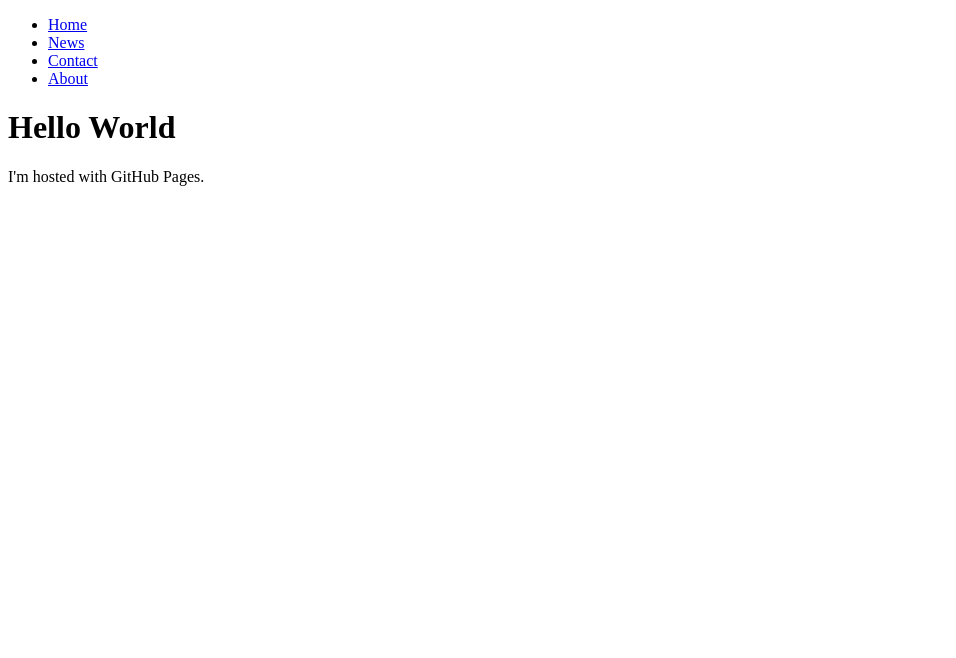
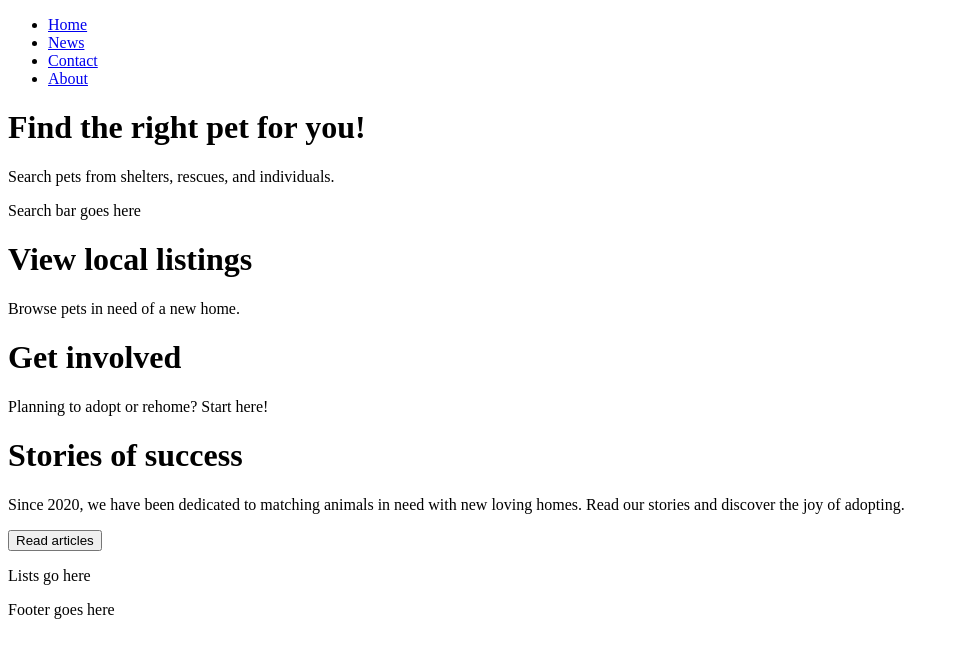
Before and after one commit to thepetproject2025/thepetproject2025, a plain HTML site: page index.html in a window 1280 px wide. Shown: the whole page, without its empty margins (0-956 px from the left). Drawn offline with Linux system fonts and the light colour scheme.

Commit message:
Update index.html

```diff
--- a/index.html
+++ b/index.html
@@ -1,6 +1,7 @@
 <!DOCTYPE html>
 <html>
     <body>
+        <!-- Menu -->
         <div id="navbar">
             <ul id="nav">
                 <li><a href="#">Home</a></li>
@@ -9,12 +10,42 @@
                 <li><a href="#">About</a></li>
             </ul>
         </div>
-
-        <h1>Hello World</h1>
-        <p>I'm hosted with GitHub Pages.</p>
-
+        <!-- Landing -->
         <div class="section" id="landing">
-            <div id=""
+            <div id="title">
+                <h1>Find the right pet for you!</h1>
+                <p>Search pets from shelters, rescues, and individuals.</p>
+                <!-- Search bar -->
+                <div id="search">
+                    Search bar goes here
+                </div>
+            </div>
+        </div>
+        <!-- Local Listings -->
+        <div class="section">
+            <h1>View local listings</h1>
+            <p>Browse pets in need of a new home.</p>
+        </div>
+        <!-- Get Involved -->
+        <div class="section">
+            <h1>Get involved</h1>
+            <p>Planning to adopt or rehome? Start here!</p>
+        </div>
+        <!-- Stories -->
+        <div class="section" id="stories">
+            <div id="success">
+                <h1>Stories of success</h1>
+                <p>Since 2020, we have been dedicated to matching animals in need with new loving homes. Read our stories and discover the joy of adopting.</p>
+                <button type="button">Read articles</button>
+            </div>
+        </div>
+        <!-- Lists -->
+        <div class="section">
+            <p>Lists go here</p>
+        </div>
+        <!-- Footer -->
+        <div class="footer">
+            <p>Footer goes here</p>
         </div>
     </body>
 </html>
```
